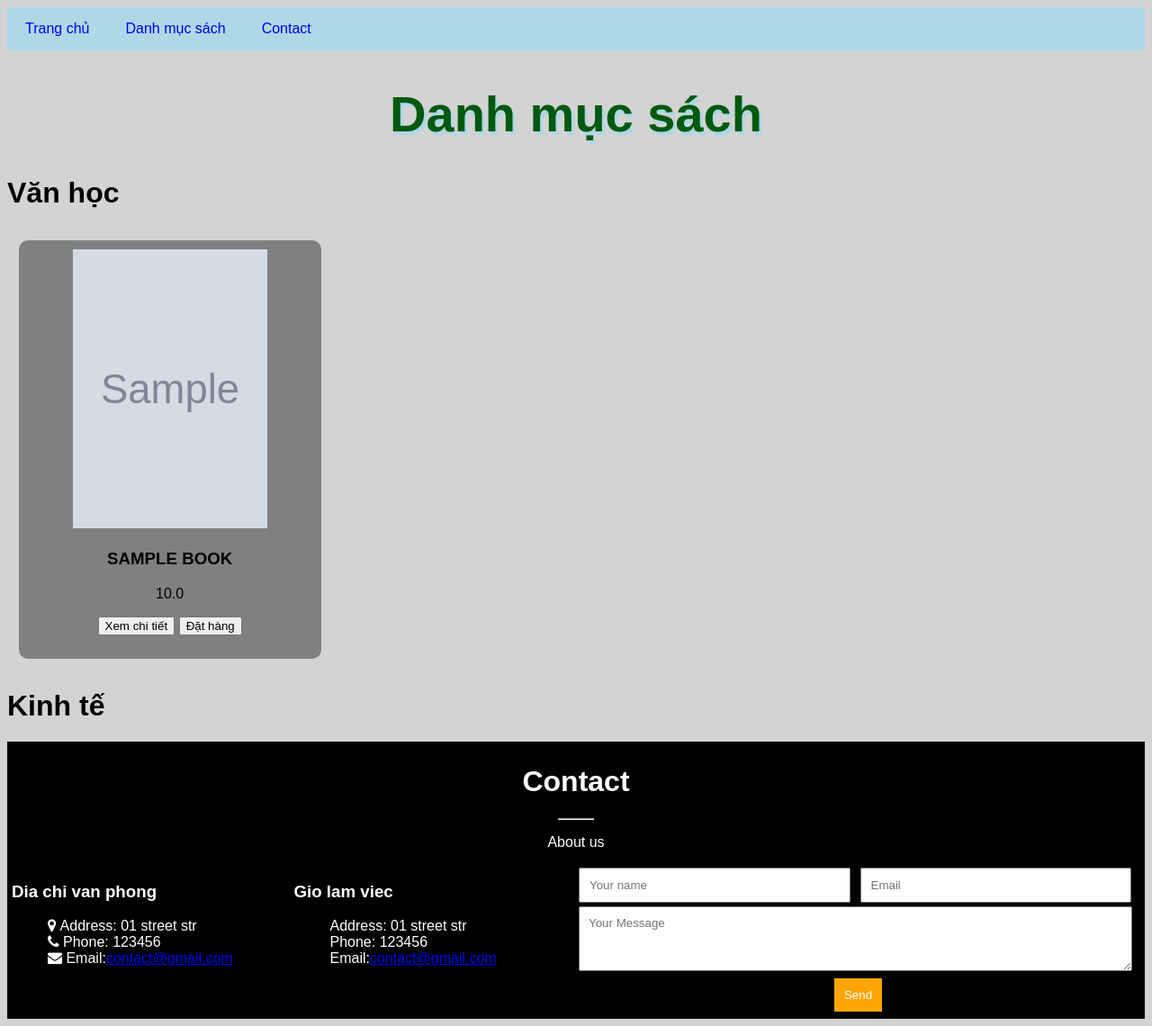
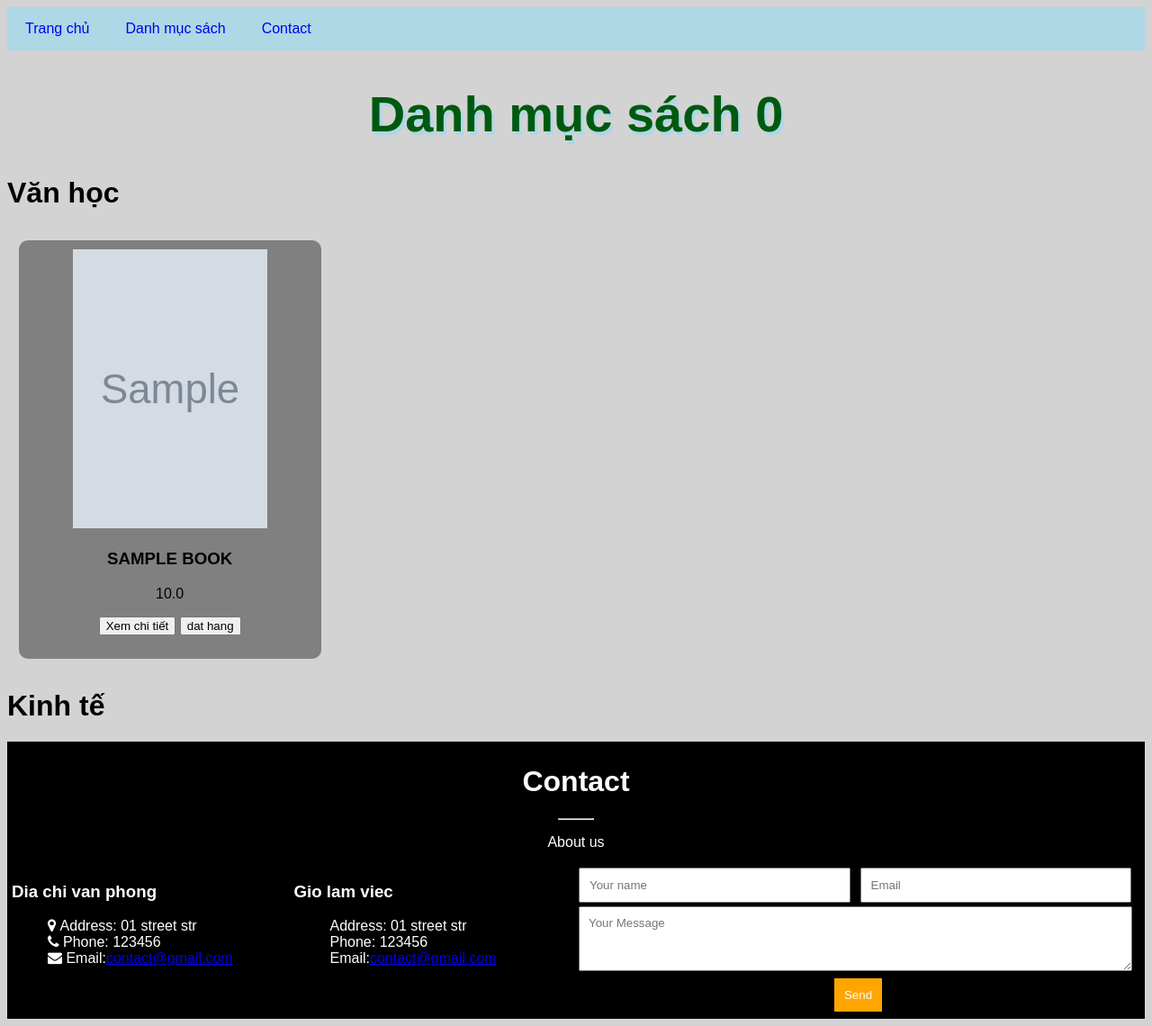
Before and after one commit to tuannhanguyen/SaleBook_CNPM, a Flask app: page /products in a window 1280 px wide. Shown: the whole page at 90% size. Run offline with Flask 2, Linux system fonts and the light colour scheme; tables that the repository leaves empty hold one stand-in row (values such as "Sample post"); grey boxes marked "Sample" are stand-in pictures.

Commit message:
update cart

```diff
--- /dev/null
+++ b/mainapp/static/js/pro.js
@@ -0,0 +1,17 @@
+function addToCart(id, name, price){
+    fetch('/api/cart', {
+    'method': 'post',
+    'body': JSON.stringify({
+        'id': id,
+        'name': name,
+        'price': price
+    }),
+    'headers': {
+        'Content-Type': 'application/json'
+    }
+    }).then(res => res.json()).then(data =>{
+        console.info(data);
+        var stats = document.getElementById("cart-stats")
+        stats.innerText = `${data.total_quantity} - ${data.total_amount} vnd`;
+    })
+}
--- a/mainapp/templates/base/base.html
+++ b/mainapp/templates/base/base.html
@@ -5,6 +5,7 @@
     <title>Demo</title>
     <link href="{{url_for('static', filename='css/style.css')}}" rel="stylesheet" />
     <link href="http://stackpath.bootstrapcdn.com/font-awesome/4.7.0/css/font-awesome.min.css" rel="stylesheet" />
+    <script src="{{url_for('static', filename='js/pro.js')}}"></script>
 </head>
 <body>
 {% block nav %}
--- a/mainapp/templates/product-list.html
+++ b/mainapp/templates/product-list.html
@@ -1,7 +1,7 @@
 {% extends 'base/base.html' %}
 
 {% block header %}
-<h1>Danh mục sách</h1>
+<h1>Danh mục sách <span id="cart-stats" class="badge badge-primary">0</span></h1>
 {% endblock %}
 
 {% block content %}
@@ -15,8 +15,9 @@
                 <h3>{{p.name | to_uppercase}}</h3>
                 <p>{{p.price}}</p>
                 <p>
-                    <input type="button" value="Xem chi tiết"  class="btn btn-warning"/>
-                    <input type="button" value="Đặt hàng" class="btn" />
+                    <input type="button" value="Xem chi tiết" class="btn btn-warning"/>
+                    <input type="button" onclick="addToCart({{ p.id }}, '{{ p.name }}', {{ p.price }})"
+                           value="dat hang"/>
                 </p>
             </div>
             {% endif %}
@@ -33,8 +34,10 @@
                 <h3>{{p.name | to_uppercase}}</h3>
                 <p>{{p.price}}</p>
                 <p>
-                    <input type="button" value="Xem chi tiết"  class="btn btn-warning"/>
-                    <input type="button" value="Đặt hàng" class="btn" />
+                    <input type="button" value="Xem chi tiết" class="btn btn-warning"/>
+                    <input type="button" onclick=" addToCart({{ p.id }}, '{{ p.name }}', {{ p.price }})"
+                           value="dat hang"
+                           class="btn btn-warning">
                 </p>
             </div>
             {% endif %}
--- a/mainapp/utils.py
+++ b/mainapp/utils.py
@@ -5,5 +5,9 @@
     return Book.query.all()
 
 
-def read_cate():
-    return Category.query.all()
+def cart_starts(cart):
+    count, price = 0,0
+    for p in cart.values():
+        count = count + p["quantity"]
+        price = price + p["price"] * p["quantity"]
+    return count, price
```
